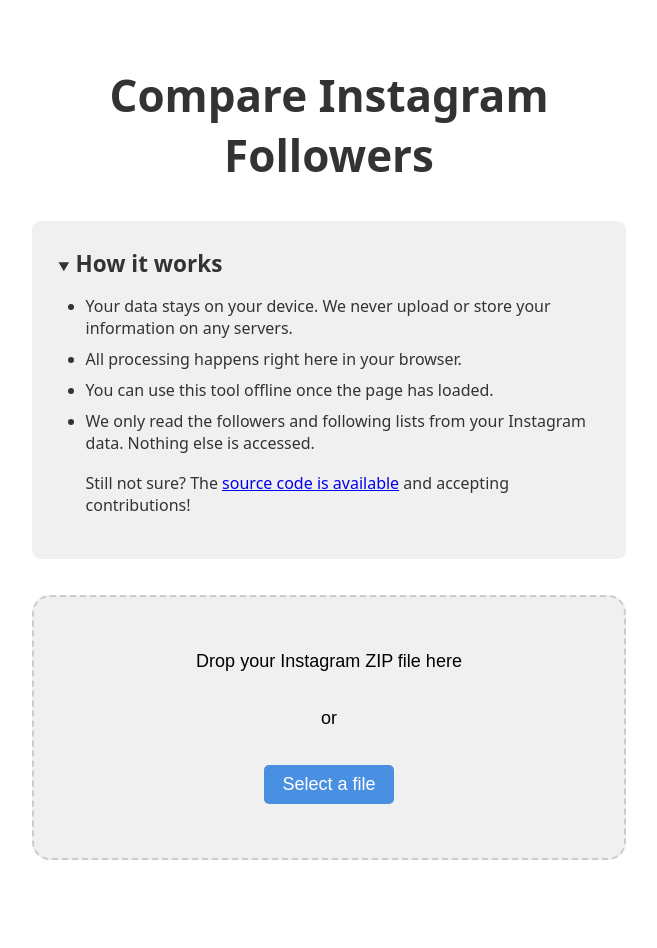
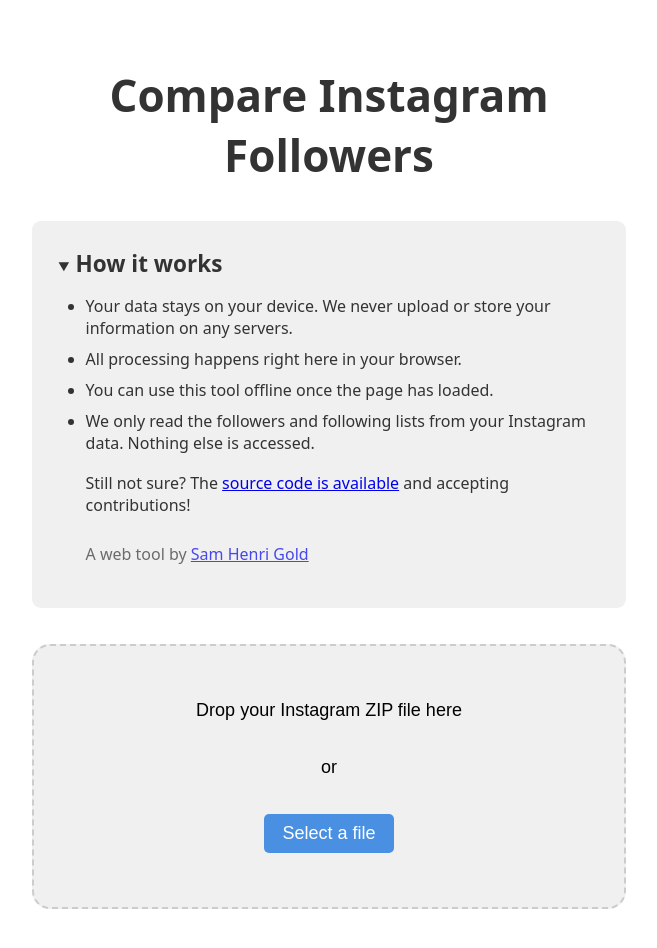
Before and after one commit to samhenrigold/compareig, a Svelte app: page / in a window 1280 px wide. Both pictures are taken after a click on the heading "How it works". Shown: the top 948 px of the page, without its empty margins (311-968 px from the left). Before the commit the page ends 923 px from the top, so only its background shows below. Built offline with nearby package versions, Linux system fonts and the light colour scheme.

Commit message:
who am i??????

```diff
--- a/src/App.svelte
+++ b/src/App.svelte
@@ -55,6 +55,7 @@
             <li>We only read the followers and following lists from your Instagram data. Nothing else is accessed.</li>
         </ul>
         <p>Still not sure? The <a href="https://github.com/samhenrigold/insta-diff" target="_blank">source code is available</a> and accepting contributions!</p>
+        <p>A web tool by <a href="https://samhenri.gold">Sam Henri Gold</a></p>
     </details>
 
     <FileDropZone on:fileSelected={(e) => handleFileSelect(e.detail.file)} />
@@ -120,23 +121,9 @@
         margin-bottom: var(--space-s);
     }
 
-    .info div {
-        margin: var(--space-s) 0;
-        font-size: var(--text-0);
-        padding-left: var(--space-m);
-    }
-
-    .info div button {
-        /* unstyle to look like a link */
-        background: none;
-        border: none;
-        color: var(--link-color);
-        cursor: pointer;
-        font-size: inherit;
-        text-decoration: underline;
-        padding: 0;
-        margin: 0;
-        font-weight: 600;
+    .info p:last-of-type {
+        margin-top: var(--space-m);
+        opacity: 0.7;
     }
 
     .info ul {
```
